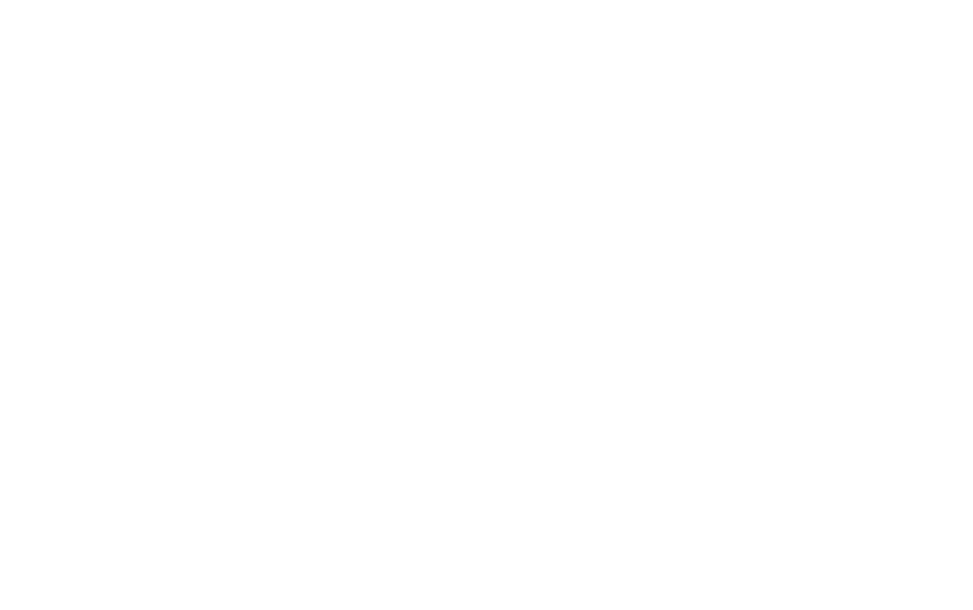
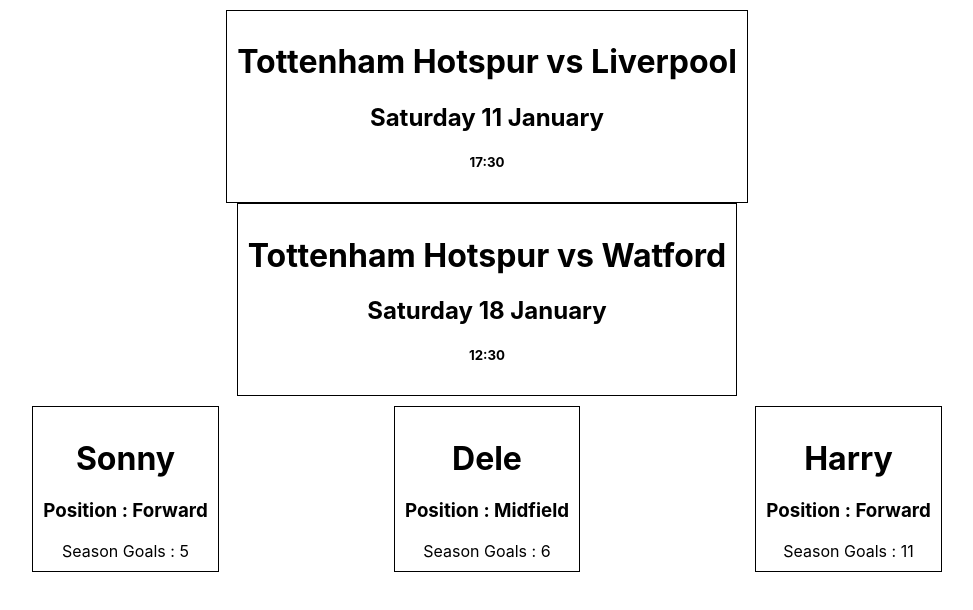
Before and after one commit to KainyRyu/ReactJS, a React (Create React App) app: page / in a window 1280 px wide. Shown: the top 610 px of the page, without its empty margins (153-1126 px from the left). Built offline with nearby package versions, Linux system fonts and the light colour scheme.

Commit message:
Adding components

```diff
--- a/src/App.css
+++ b/src/App.css
@@ -1,3 +1,28 @@
 .App {
   text-align: center;
 }
+
+.matches {
+  margin: 10px;
+  display: flex;
+  align-items: center;
+  flex-flow: column;
+}
+
+.match {
+  padding:10px;
+  border:black 1px solid;
+  width: 1 flex;
+}
+
+.players {
+  margin: 10px;
+  display: flex;
+  justify-content: space-evenly;
+}
+
+.player {
+  padding:10px;
+  border:black 1px solid;
+  width: 1 flex;
+}
--- a/src/App.js
+++ b/src/App.js
@@ -1,12 +1,50 @@
 import React from 'react';
-import logo from './logo.svg';
+// import Spurs from './spurs.jpg';
+// import Liverpool from './liverpool.jpg';
+// import Watford from './watford.jpg';
+// import Sonny from './sonny.jpg';
+// import Dele from './dele.jpg';
+// import Harry from './harry.jpg';
 import './App.css';
 
 function App() {
   return (
     <div className="App">
+      <div className='matches'>
+      <DirectAttribute team='Liverpool' date='Saturday 11 January' time ='17:30'/>
+      <DirectAttribute team='Watford' date='Saturday 18 January' time ='12:30'/>
+      </div>
+      <div className='players'>
+      <AddAttribute title='Sonny' position='Forward' score='5'  />
+      <AddAttribute title='Dele' position='Midfield' score='6'  />
+      <AddAttribute title='Harry' position='Forward' score='11' />
+      </div>
     </div>
   );
 }
-/* git remote -v */
+
+function AddAttribute(props) {
+  return (
+    <div className='player'>
+      <h1>{props.title}</h1>
+      <h3>Position : {props.position}</h3>
+      <div>
+        <div>Season Goals : {props.score}</div>
+      </div>
+
+    </div>
+  );
+}
+
+function DirectAttribute({team, date, time}) {
+  return(
+    <div className='match'>
+      <h1>Tottenham Hotspur vs {team}</h1>
+      <h2>{date}</h2>
+      <h5>{time}</h5>
+    </div>
+  )
+}
+
+
 export default App;
```
